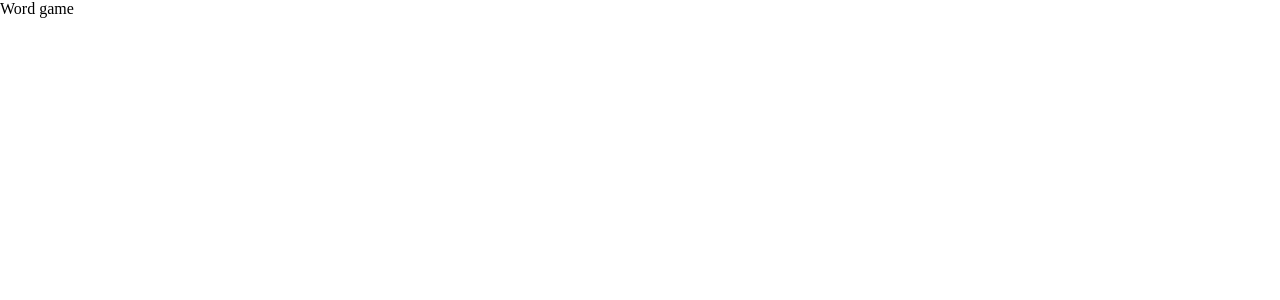
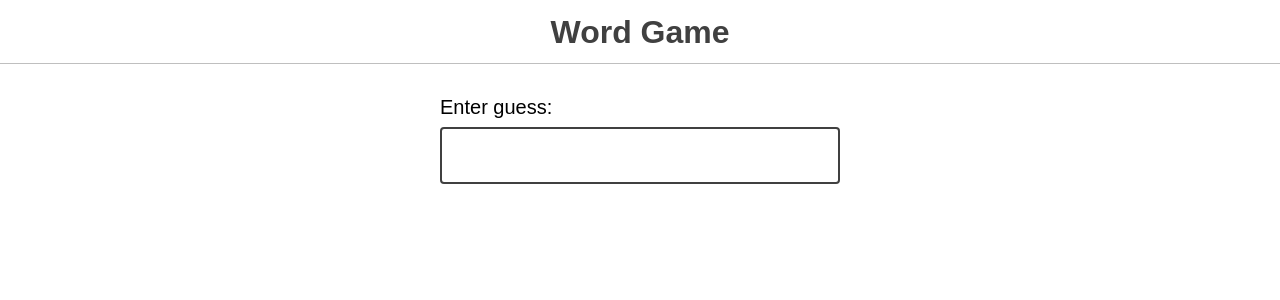
Before and after one commit to Md-Talim/wordle-game-clone, a React (Vite) app: page / in a window 1280 px wide. Shown: the top 300 px of the page. Built offline with nearby package versions, Linux system fonts and the light colour scheme.

Commit message:
Build the input component to enter guessed value

```diff
--- a/src/App.tsx
+++ b/src/App.tsx
@@ -1,5 +1,16 @@
+import Game from './components/Game';
+import Header from './components/Header';
+
 const App = () => {
-  return <div>Word game</div>;
+  return (
+    <div className="wrapper">
+      <Header />
+
+      <main className="game-wrapper">
+        <Game />
+      </main>
+    </div>
+  );
 };
 
 export default App;
--- /dev/null
+++ b/src/components/Game.tsx
@@ -0,0 +1,43 @@
+import { ChangeEvent, FormEvent, useState } from 'react';
+
+const Game = () => {
+  const [value, setValue] = useState('');
+
+  const handleSubmit = (event: FormEvent) => {
+    event.preventDefault();
+
+    // If the length of the guessed input is not equal to 5
+    // then don't do anything else
+    if (value.length !== 5) {
+      window.alert('Please enter exactly 5 letters.');
+      return;
+    }
+
+    console.log({ value });
+
+    setValue('');
+  };
+
+  const handleChange = (event: ChangeEvent<HTMLInputElement>) => {
+    const nextGuess = event.target.value.toUpperCase();
+
+    setValue(nextGuess);
+  };
+
+  return (
+    <form className="guess-input-wrapper" onSubmit={handleSubmit}>
+      <label htmlFor="guess-input">Enter guess:</label>
+      <input
+        id="guess-input"
+        maxLength={5}
+        minLength={5}
+        onChange={handleChange}
+        required
+        type="text"
+        value={value}
+      />
+    </form>
+  );
+};
+
+export default Game;
--- /dev/null
+++ b/src/components/Header.tsx
@@ -0,0 +1,9 @@
+const Header = () => {
+  return (
+    <header>
+      <h1>Word Game</h1>
+    </header>
+  );
+};
+
+export default Header;
--- a/src/index.css
+++ b/src/index.css
@@ -5,3 +5,236 @@
   padding: 0;
   box-sizing: border-box;
 }
+
+/*
+  Theme and global variables
+*/
+html {
+  overflow-y: scroll;
+
+  --game-spacing: 32px;
+  --header-height: 4rem;
+
+  --color-success: hsl(150deg 70% 30%);
+  --color-warning: hsl(50deg 100% 30%);
+  --color-error: hsl(0deg 70% 45%);
+  --color-gray-100: hsl(0deg 0% 10%);
+  --color-gray-300: hsl(0deg 0% 25%);
+  --color-gray-500: hsl(0deg 0% 50%);
+  --color-gray-700: hsl(0deg 0% 75%);
+  --color-gray-900: hsl(0deg 0% 90%);
+}
+
+/*
+  Custom styles
+*/
+body {
+  font-family: sans-serif;
+}
+
+@media (max-height: 600px) {
+  body {
+    --game-spacing: 8px;
+  }
+}
+
+button {
+  margin: 0;
+  padding: 0;
+  border: none;
+  background: transparent;
+  cursor: pointer;
+  text-align: left;
+  color: inherit;
+}
+
+.wrapper {
+  display: flex;
+  flex-direction: column;
+  min-height: 100%;
+}
+
+header {
+  display: flex;
+  height: var(--header-height);
+  border-bottom: 1px solid var(--color-gray-700);
+  color: var(--color-gray-300);
+}
+
+header .side {
+  width: var(--header-height);
+  display: grid;
+  place-content: center;
+}
+
+h1 {
+  flex: 1;
+  font-size: 2rem;
+  line-height: var(--header-height);
+  text-align: center;
+}
+
+@media (max-width: 25rem) {
+  h1 {
+    font-size: 1.25rem;
+  }
+}
+
+.game-wrapper {
+  flex: 1;
+  display: flex;
+  flex-direction: column;
+  gap: var(--game-spacing);
+  padding: var(--game-spacing) 32px;
+  margin: 0 auto;
+  min-width: 250px;
+  max-width: min(500px, 58vh, 100%);
+}
+
+.guess-results {
+  flex: 1;
+  display: flex;
+  flex-direction: column;
+  justify-content: center;
+}
+
+.guess {
+  display: flex;
+  gap: 4px;
+  margin-bottom: 4px;
+}
+
+.cell {
+  position: relative;
+  width: 20%;
+  display: grid;
+  place-content: center;
+  aspect-ratio: 1 / 1;
+  border: 2px solid var(--color-gray-700);
+  border-radius: var(--radius);
+  font-size: 2rem;
+}
+
+/*
+  Round the corners for the 4 cells at the very corners of
+  the game board
+*/
+.guess:first-of-type .cell:first-of-type {
+  --radius: 4px 0px 0px 0px;
+}
+.guess:first-of-type .cell:last-of-type {
+  --radius: 0px 4px 0px 0px;
+}
+.guess:last-of-type .cell:last-of-type {
+  --radius: 0px 0px 4px 0px;
+}
+.guess:last-of-type .cell:first-of-type {
+  --radius: 0px 0px 0px 4px;
+}
+
+.cell.correct {
+  background: var(--color-success);
+  border-color: var(--color-success);
+  color: white;
+}
+.cell.incorrect {
+  background: var(--color-gray-300);
+  border-color: var(--color-gray-300);
+  color: white;
+}
+.cell.misplaced {
+  background: var(--color-warning);
+  border-color: var(--color-warning);
+  color: white;
+}
+
+.guess-input-wrapper {
+  display: flex;
+  flex-direction: column;
+  gap: 8px;
+  height: 6.75rem;
+}
+
+.guess-input-wrapper label {
+  font-size: 1.25rem;
+}
+
+.guess-input-wrapper input {
+  display: block;
+  width: 100%;
+  font-size: 2rem;
+  border: 2px solid var(--color-gray-300);
+  border-radius: 4px;
+  padding: 8px 16px;
+  outline-offset: 4px;
+}
+
+.banner {
+  position: fixed;
+  left: 0;
+  right: 0;
+  bottom: 0;
+  width: 100%;
+  max-width: 600px;
+  margin: 0 auto;
+  padding: 32px;
+  text-align: center;
+  animation: slideUp 750ms cubic-bezier(0, 0.72, 0.24, 1.02);
+  border-radius: 4px 4px 0px 0px;
+  will-change: transform;
+}
+
+.happy.banner {
+  background: var(--color-success);
+  color: white;
+}
+.sad.banner {
+  background: var(--color-error);
+  color: white;
+}
+
+.visually-hidden {
+  position: absolute;
+  overflow: hidden;
+  clip: rect(0 0 0 0);
+  height: 1px;
+  width: 1px;
+  margin: -1px;
+  padding: 0;
+  border: 0;
+}
+
+/*
+  Modal styles
+
+  HACK: I'm doing this in a quick and dirty way.
+  Later in the course, we'll see my preferred way of building
+  modals in React.
+*/
+[data-reach-dialog-content] {
+  position: relative;
+  border-radius: 8px;
+  padding: 24px 32px;
+}
+.modal-close-btn {
+  position: absolute;
+  top: 0;
+  right: 0;
+  padding: 16px;
+  cursor: pointer;
+}
+.modal-title {
+  margin-bottom: 0.5em;
+}
+
+/*
+  Keyframe animations
+*/
+@keyframes slideUp {
+  from {
+    transform: translateY(100%);
+  }
+  to {
+    transform: translateY(0%);
+  }
+}
```
